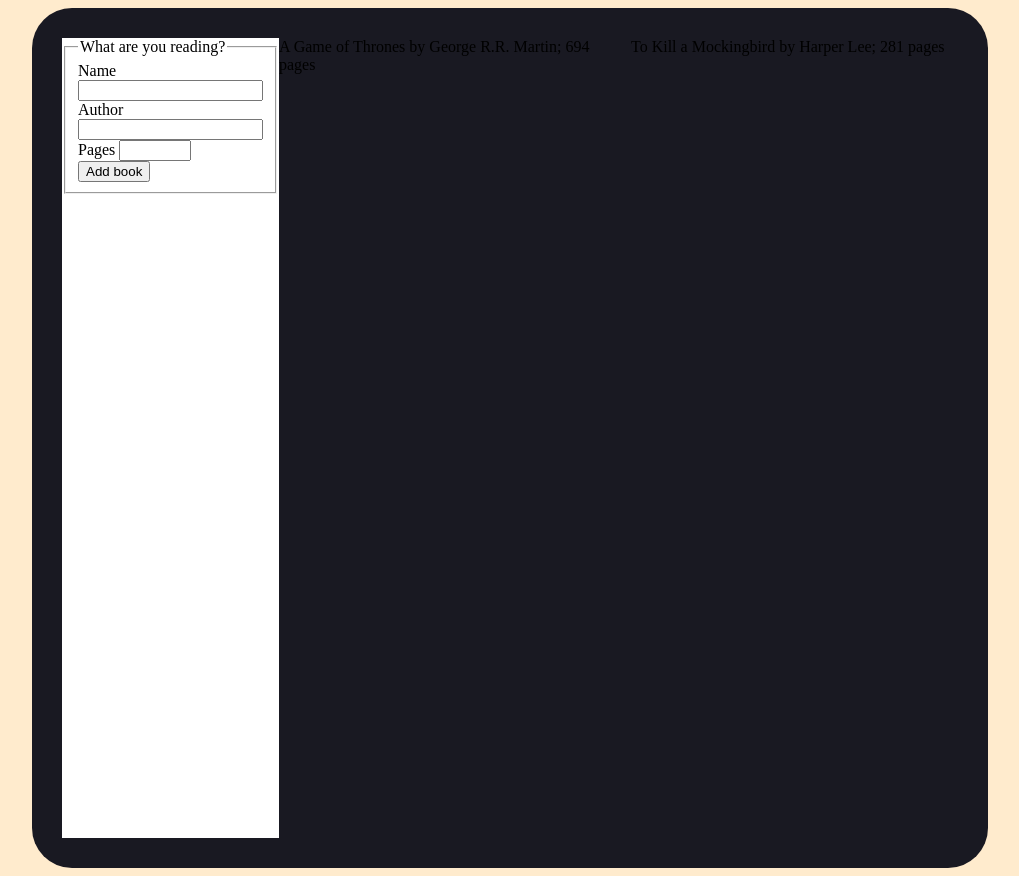
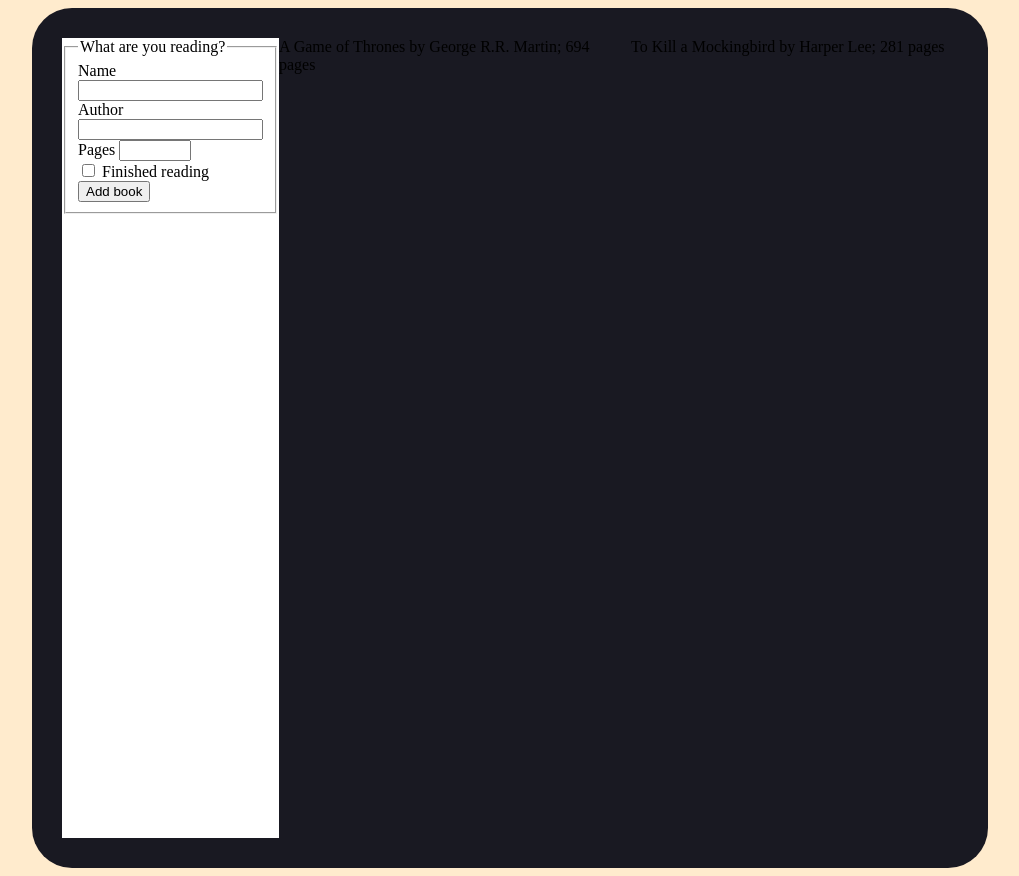
Before and after one commit to angie0123/Library-App, a plain HTML site: page index.html in a window 1280 px wide. Shown: the whole page, without its empty margins (130-1149 px from the left). Drawn offline with Linux system fonts and the light colour scheme.

Commit message:
Add has-read status to form

```diff
--- a/index.html
+++ b/index.html
@@ -31,6 +31,10 @@
                     <label for="pages">Pages</label>
                     <input type="number" id="pages" required max="1000" min="1">
               </div>
+              <div class="form-input">
+                <input type="checkbox" id="has-read" value="read">
+                <label for="has-read">Finished reading</label>
+          </div>
                    <button class="add-book">Add book</button>
                   </fieldset>
 
```
